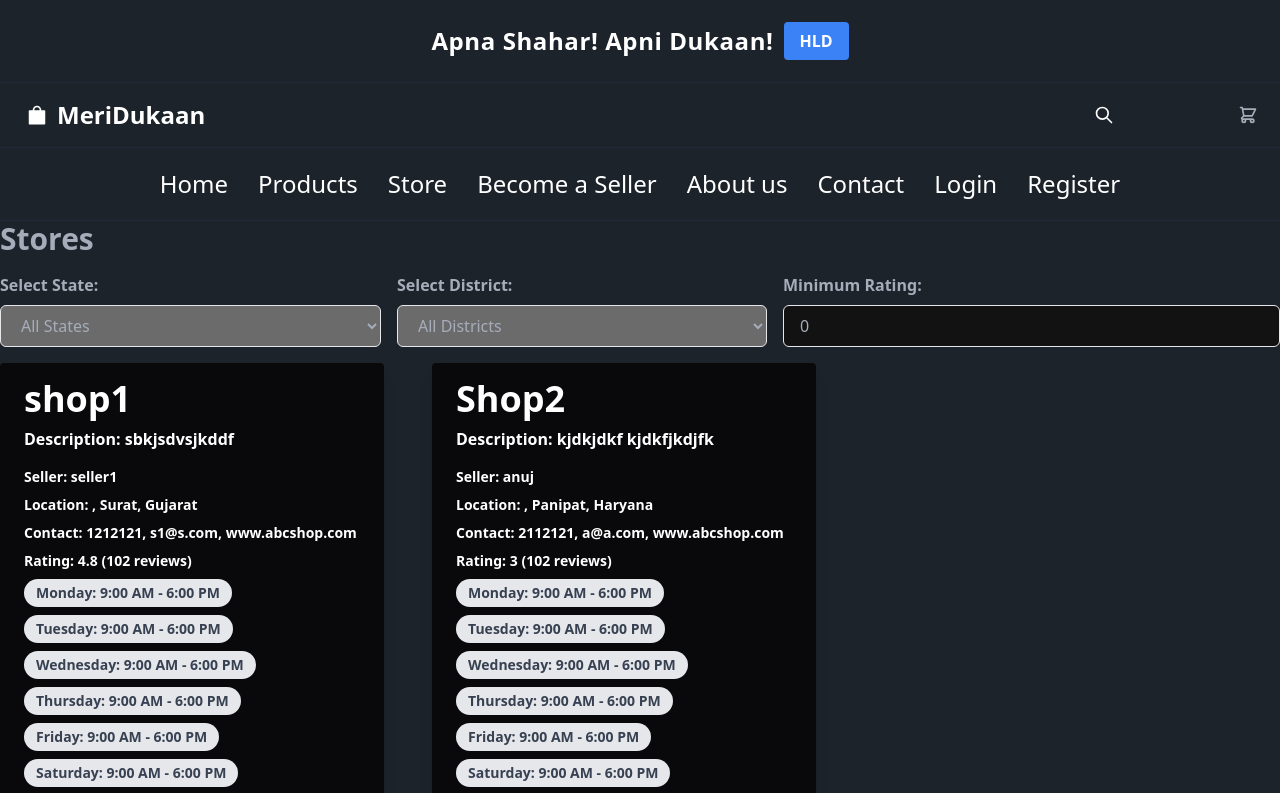
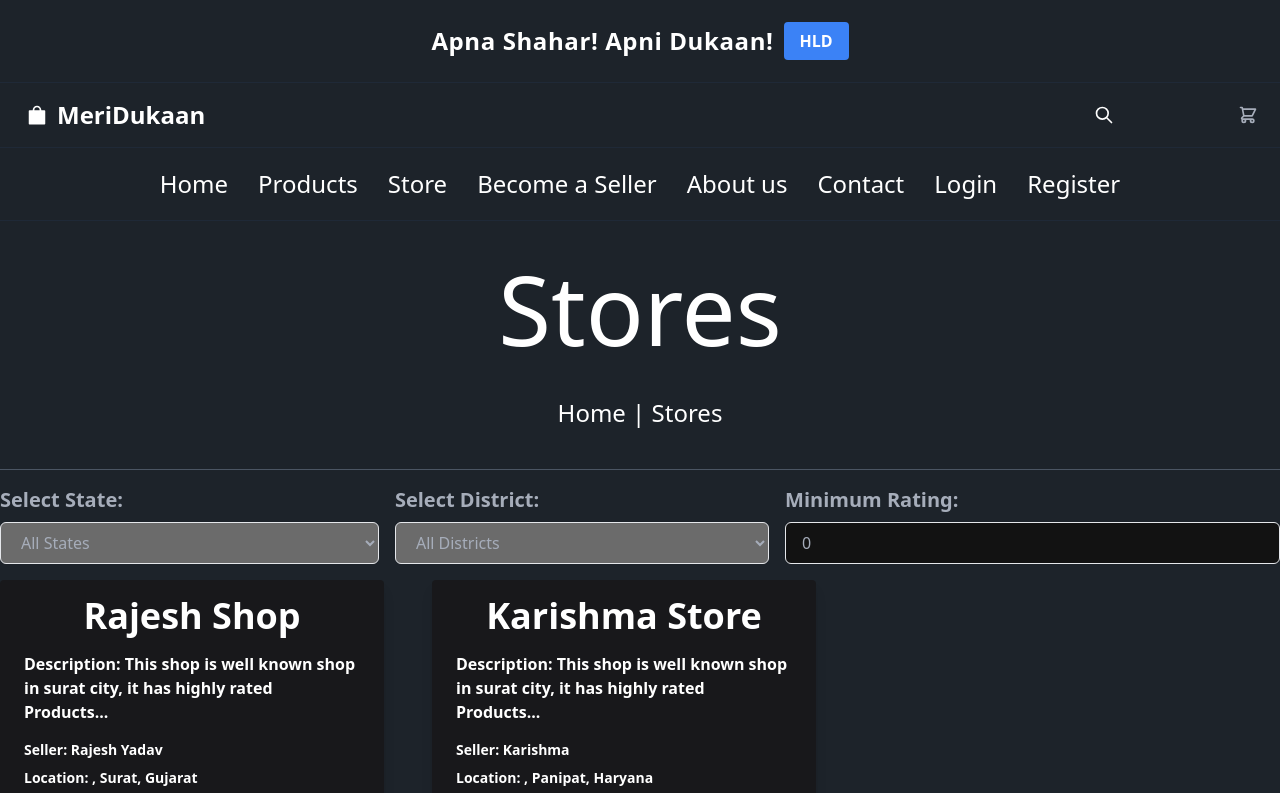
Before and after one commit to Subrat29/MeriDukaan, a React (Vite) app: page /store in a window 1280 px wide. Shown: the top 793 px of the page. Built offline with nearby package versions, Linux system fonts and the light colour scheme; data requests are answered from the project's data file; some icons are missing.

Commit message:
dataupdate

```diff
--- a/src/components/StoreElement.jsx
+++ b/src/components/StoreElement.jsx
@@ -4,9 +4,9 @@ const StoreElement = ({ store }) => {
   const { id, name, description, seller, state, district, address, phone, email, website, openingHours, rating, totalReviewCount, products } = store;
 
   return (
-    <div className="max-w-sm rounded overflow-hidden shadow-lg bg-zinc-950 text-white">
+    <div className="max-w-sm rounded overflow-hidden shadow-lg bg-zinc-900 text-white">
       <div className="px-6 py-4">
-        <div className="text-4xl mb-2 bg-zinc-950 font-bold">{name}</div>
+        <div className="text-4xl mb-4 font-bold text-center">{name}</div>
         <p className="text-base mb-4 font-semibold">Description: {description}</p>
         <p className="text-sm mb-2 font-semibold">Seller: {seller}</p>
         <p className="text-sm mb-2 font-semibold">Location: {address}, {district}, {state}</p>
--- a/src/data/db.json
+++ b/src/data/db.json
@@ -953,15 +953,15 @@
   "shops": [
     {
       "id": "PUi3wPUkZLM2c4MsXrETg",
-      "name": "shop1",
-      "description": "sbkjsdvsjkddf",
-      "seller": "seller1",
+      "name": "Rajesh Shop",
+      "description": "This shop is well known shop in surat city, it has highly rated Products...",
+      "seller": "Rajesh Yadav",
       "state": "Gujarat",
       "district": "Surat",
-      "adress": "djfkdj fkdsjfkd fk dkjf ",
-      "phone": "1212121",
-      "email": "s1@s.com",
-      "website": "www.abcshop.com",
+      "adress": "Kuldeep Vihar, Ramghat Road, Surat",
+      "phone": "8785376537",
+      "email": "rajesh23@gmail.com",
+      "website": "www.rajeshshop.com",
       "openingHours": {
         "Monday": "9:00 AM - 6:00 PM",
         "Tuesday": "9:00 AM - 6:00 PM",
@@ -971,7 +971,7 @@
         "Saturday": "9:00 AM - 6:00 PM",
         "Sunday": "Closed"
       },
-      "rating": 4.8,
+      "rating": 4.3,
       "totalReviewCount": 102,
       "products": [
         {
@@ -981,7 +981,7 @@
           "price": {
             "value": 110,
             "currency": "USD",
-            "text": "$110.00"
+            "text": "Rs110.00"
           },
           "imageUrl": "images.asos-media.com/products/nike-air-force-1-07-sneakers-in-white-and-black/204525438-1-black",
           "rating": 5,
@@ -1036,15 +1036,15 @@
     },
     {
       "id": "q1Re4sygCVIFBPmoIFgPr",
-      "name": "Shop2",
-      "description": "kjdkjdkf kjdkfjkdjfk",
-      "seller": "anuj",
+      "name": "Karishma Store",
+      "description": "This shop is well known shop in surat city, it has highly rated Products...",
+      "seller": "Karishma",
       "state": "Haryana",
       "district": "Panipat",
-      "adress": "jkdjksdjlkfjdkjf kdjfkjdsk",
-      "phone": "2112121",
-      "email": "a@a.com",
-      "website": "www.abcshop.com",
+      "adress": "Panipat Institute of Technology, Samalkha, Panipat",
+      "phone": "9876545678",
+      "email": "karishmastore@gmail.com",
+      "website": "www.karishmashop.com",
       "openingHours": {
         "Monday": "9:00 AM - 6:00 PM",
         "Tuesday": "9:00 AM - 6:00 PM",
--- a/src/pages/BecomeSeller.jsx
+++ b/src/pages/BecomeSeller.jsx
@@ -1,8 +1,11 @@
 import React from 'react'
 import { Link } from 'react-router-dom'
+import { SectionTitle } from '../components'
 
 function BecomeSeller() {
     return (
+        <>
+                <SectionTitle title="Become a Seller" path="Home | Become a Seller" />
             <div className="flex justify-center items-center">
                 <div className="join join-vertical p-3 flex m-3 gap-4">
                     <Link
@@ -17,6 +20,7 @@ function BecomeSeller() {
                     </Link>
                 </div>
             </div>
+        </>
     )
 }
 
--- a/src/pages/Store.jsx
+++ b/src/pages/Store.jsx
@@ -1,6 +1,7 @@
 import React, { useState, useEffect } from 'react';
 import axios from 'axios';
 import StoreElement from '../components/StoreElement'; // Assuming you have a StoreElement component
+import { SectionTitle } from '../components';
 
 const Stores = () => {
   const [stores, setStores] = useState([]);
@@ -62,11 +63,11 @@ const Stores = () => {
 
   return (
     <div className="container mx-auto">
-      <h2 className="text-3xl font-bold mb-4">Stores</h2>
+      <SectionTitle title="Stores" path="Home | Stores" />
       {/* Filter options */}
-      <div className="flex flex-col md:flex-row gap-4 mb-4">
+      <div className="flex flex-col my-4 md:flex-row gap-4 mb-4">
         <div className="flex-grow">
-          <label htmlFor="stateSelect" className="block mb-2 font-semibold">Select State:</label>
+          <label htmlFor="stateSelect" className="block mb-2 font-semibold text-grey-350 text-xl">Select State:</label>
           <select id="stateSelect" onChange={handleStateChange} value={selectedState} className="w-full px-4 py-2 border rounded-md">
             <option value="all">All States</option>
             {states.map(state => (
@@ -75,7 +76,7 @@ const Stores = () => {
           </select>
         </div>
         <div className="flex-grow">
-          <label htmlFor="districtSelect" className="block mb-2 font-semibold">Select District:</label>
+          <label htmlFor="districtSelect" className="block mb-2 font-semibold text-grey-350 text-xl">Select District:</label>
           <select id="districtSelect" onChange={(e) => setSelectedDistrict(e.target.value)} value={selectedDistrict} className="w-full px-4 py-2 border rounded-md">
             <option value="all">All Districts</option>
             {selectedState !== 'all' && states.find(state => state.name === selectedState)?.districts.map(district => (
@@ -84,7 +85,7 @@ const Stores = () => {
           </select>
         </div>
         <div className="flex-grow">
-          <label htmlFor="minRatingInput" className="block mb-2 font-semibold">Minimum Rating:</label>
+          <label htmlFor="minRatingInput" className="block mb-2 font-semibold text-grey-350 text-xl">Minimum Rating:</label>
           <input type="number" id="minRatingInput" value={minRating} onChange={(e) => setMinRating(e.target.value)} className="w-full px-4 py-2 border rounded-md" />
         </div>
       </div>
```
Lines whose indentation alone changed are shown as unchanged.
